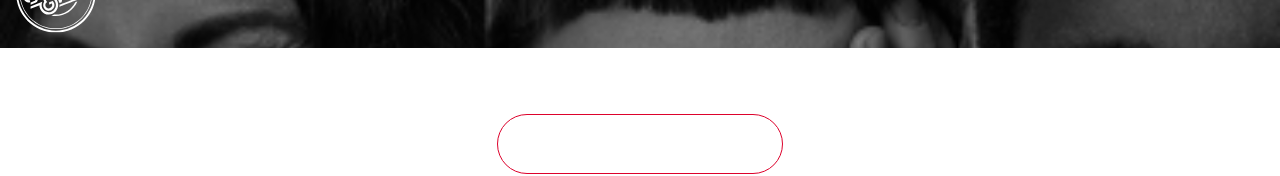
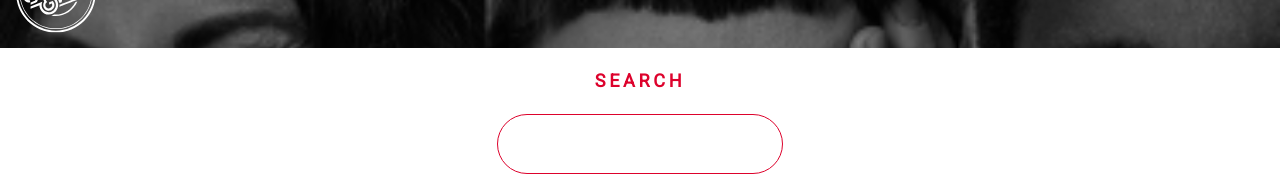
Before and after one commit to emelieedman/friskis-svettis-app, a React (Create React App) app: page / in a window 1280 px wide. Shown: the part 192-368 px from the top of the page. Built offline with nearby package versions, Linux system fonts and the light colour scheme.

Commit message:
fixed focus styling on ButtonLargeComponent

```diff
--- a/src/components/ButtonLargeComponent/ButtonLargeComponent.module.css
+++ b/src/components/ButtonLargeComponent/ButtonLargeComponent.module.css
@@ -15,5 +15,9 @@
     line-height: 21px;
     letter-spacing: 0.205em;
     text-decoration: none;
+}
 
+.buttonLarge:focus {
+    outline: none;
+    background-color: #AC0021;
 }
--- a/src/components/pages/PickGymComponent/PickGymComponent.js
+++ b/src/components/pages/PickGymComponent/PickGymComponent.js
@@ -10,7 +10,7 @@ const PickGymComponent = () => {
     return (
         <div className={styles.wrapper}>
             <HeaderComponent title="PICK A GYM"/>
-            <InputFieldComponent />
+            <InputFieldComponent label="SEARCH" />
             <LinkSmallComponent gym="City" />
             <LinkSmallComponent gym="Farsta" />
             <LinkSmallComponent gym="Gärdet" />
```
